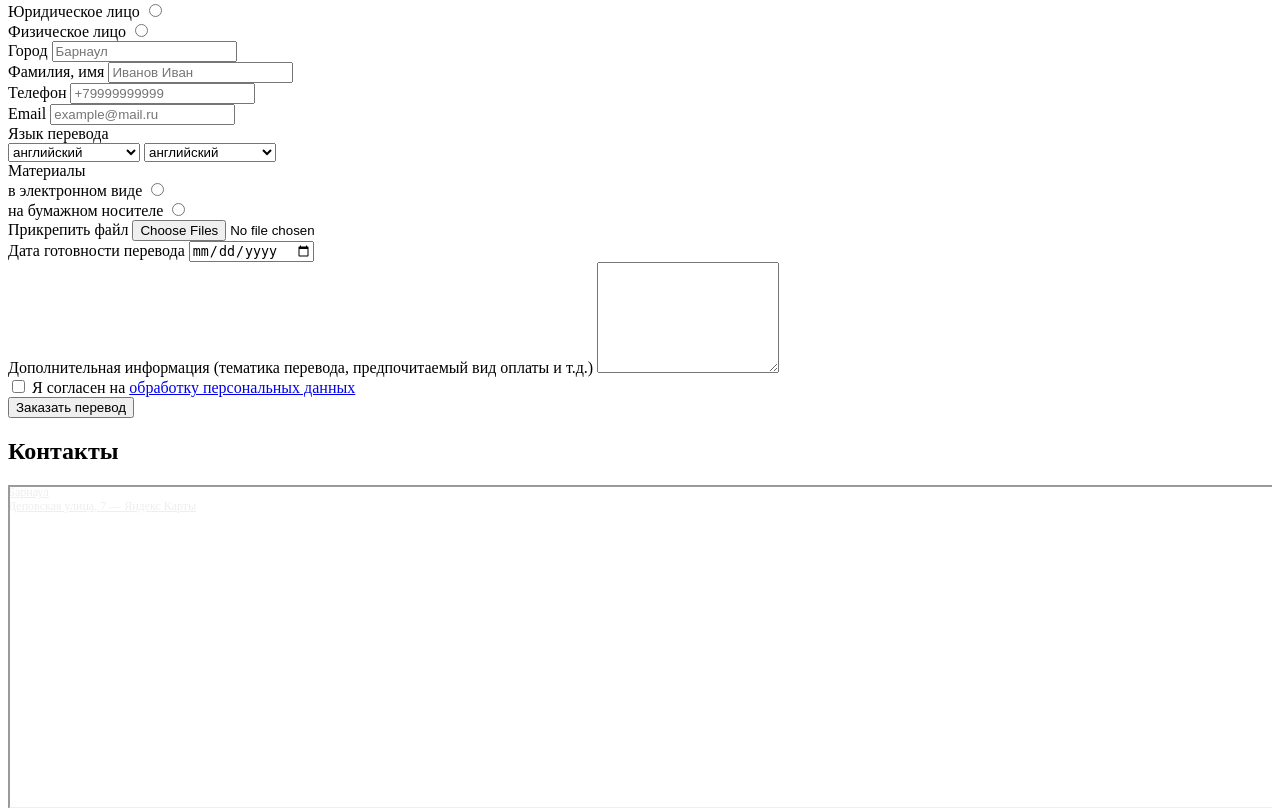
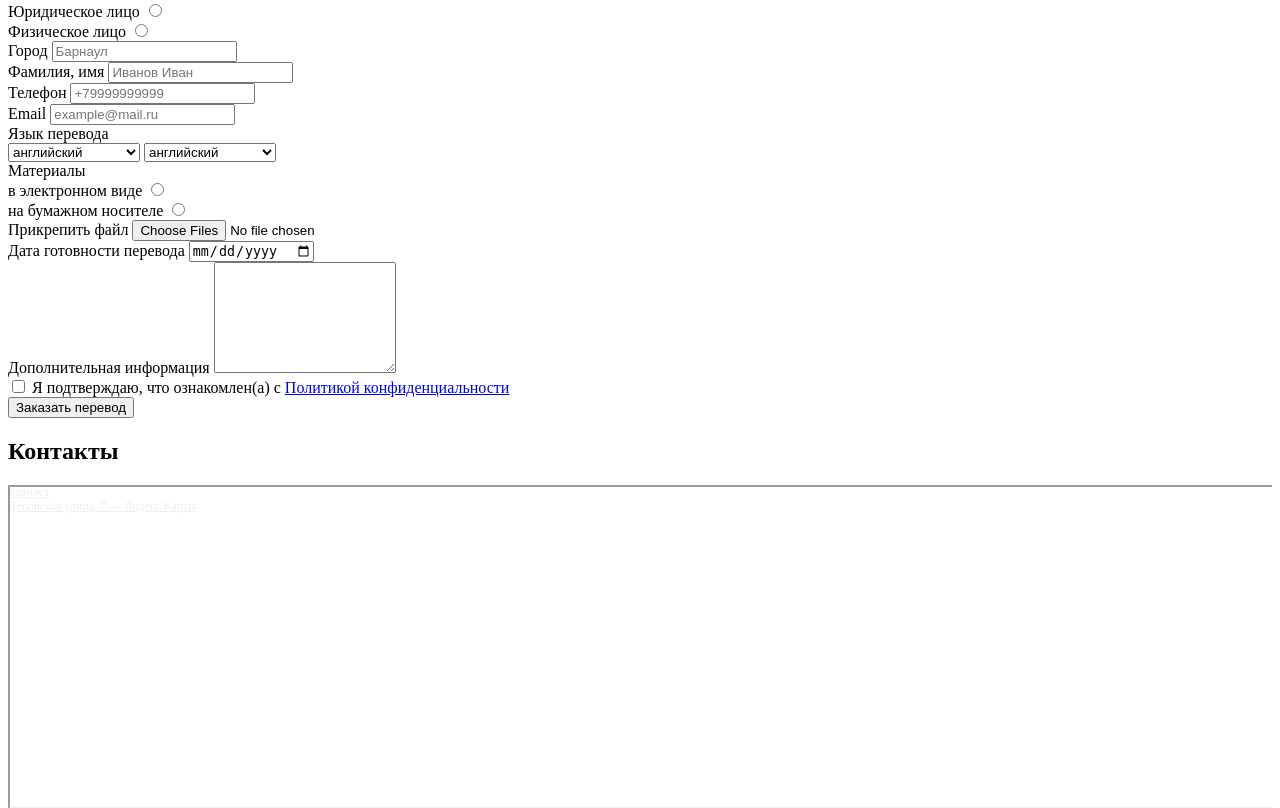
Before and after one commit to CrowMEV/netology-translation-agency, a PHP site: page /pages/index.html in a window 1280 px wide. Shown: the part 3284-4092 px from the top of the page. Run offline with PHP 8.4, Linux system fonts and the light colour scheme.

Commit message:
кнопки достилизовал и починил политику в форме

```diff
--- a/frontend/pages/index.html
+++ b/frontend/pages/index.html
@@ -422,14 +422,14 @@
           </div>
 
           <!-- комментарии -->
-          <div class="form__date">
-            <label for="comment">Дополнительная информация (тематика перевода, предпочитаемый вид оплаты и т.д.)</label>
+          <div class="form__textarea">
+            <label for="comment">Дополнительная информация</label>
             <textarea rows="7" class="form__textarea_style" name="comment"></textarea>
           </div>
 
           <div class="form__privacy">
             <input type="checkbox" name="privacy"  >
-            <span>Я согласен на <a href="#">обработку персональных данных</a></span>
+            <span>Я подтверждаю, что ознакомлен(а) с <a href="#">Политикой конфиденциальности</a></span>
           </div>
 
           <button type="submit">Заказать перевод</button>
```
Also changed, not shown: frontend/css/form.scss (+18 -2 lines), frontend/css/typography.scss (+6 -2 lines).
